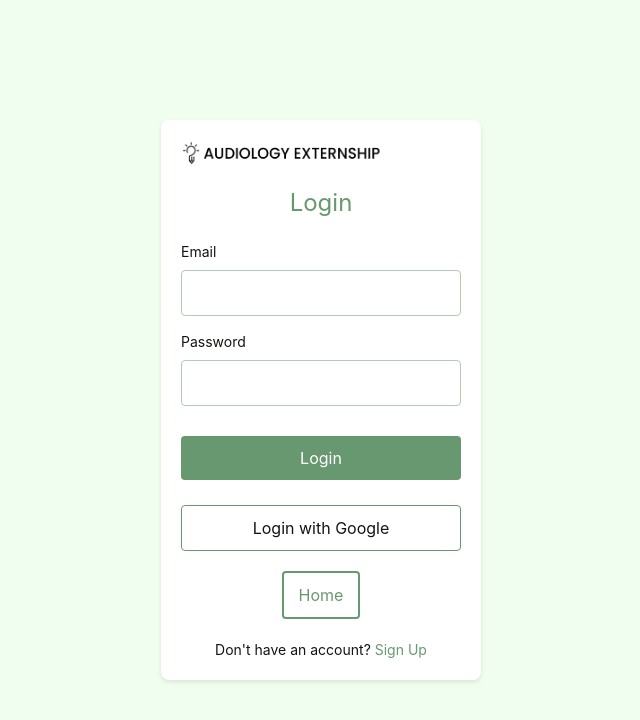
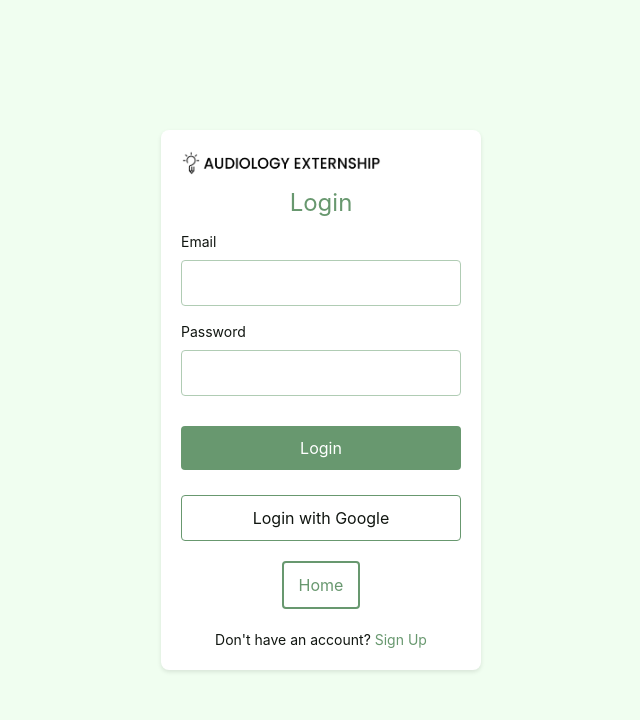
Before and after one commit to austindusa/Code-Enjoyers-Senior-Project, a React (Create React App) app: page /login in a window 1280 px wide. Shown: the top 720 px of the page, without its empty margins (319-959 px from the left). Built offline with nearby package versions, Linux system fonts and the light colour scheme; no server answers; what survey-core would draw is missing.

Commit message:
Small CSS changes

```diff
--- a/src/components/SignInForm.module.css
+++ b/src/components/SignInForm.module.css
@@ -19,13 +19,13 @@
 .logo {
   width: 200px;
   height: auto;
-  margin-bottom: 20px;
+  margin-bottom: 10px;
 }
 
 .heading {
   font-size: 24px;
   color: #68986f; /* Primary color from colors.js */
-  margin-bottom: 20px;
+  margin-bottom: 10px;
 }
 
 .label {
--- a/src/components/SignUpForm.module.css
+++ b/src/components/SignUpForm.module.css
@@ -30,13 +30,14 @@ body {
 .logo {
   width: 200px; /* or any size you want */
   height: auto;
+  margin-bottom: 10px;
 }
 
 /* Heading styles */
 .heading {
   font-size: 24px; /* Larger font size for heading */
   color: #68986f; /* Primary color from colors.js */
-  margin-bottom: 20px;
+  margin-bottom: 10px;
 }
 
 /* Label styles */
```
